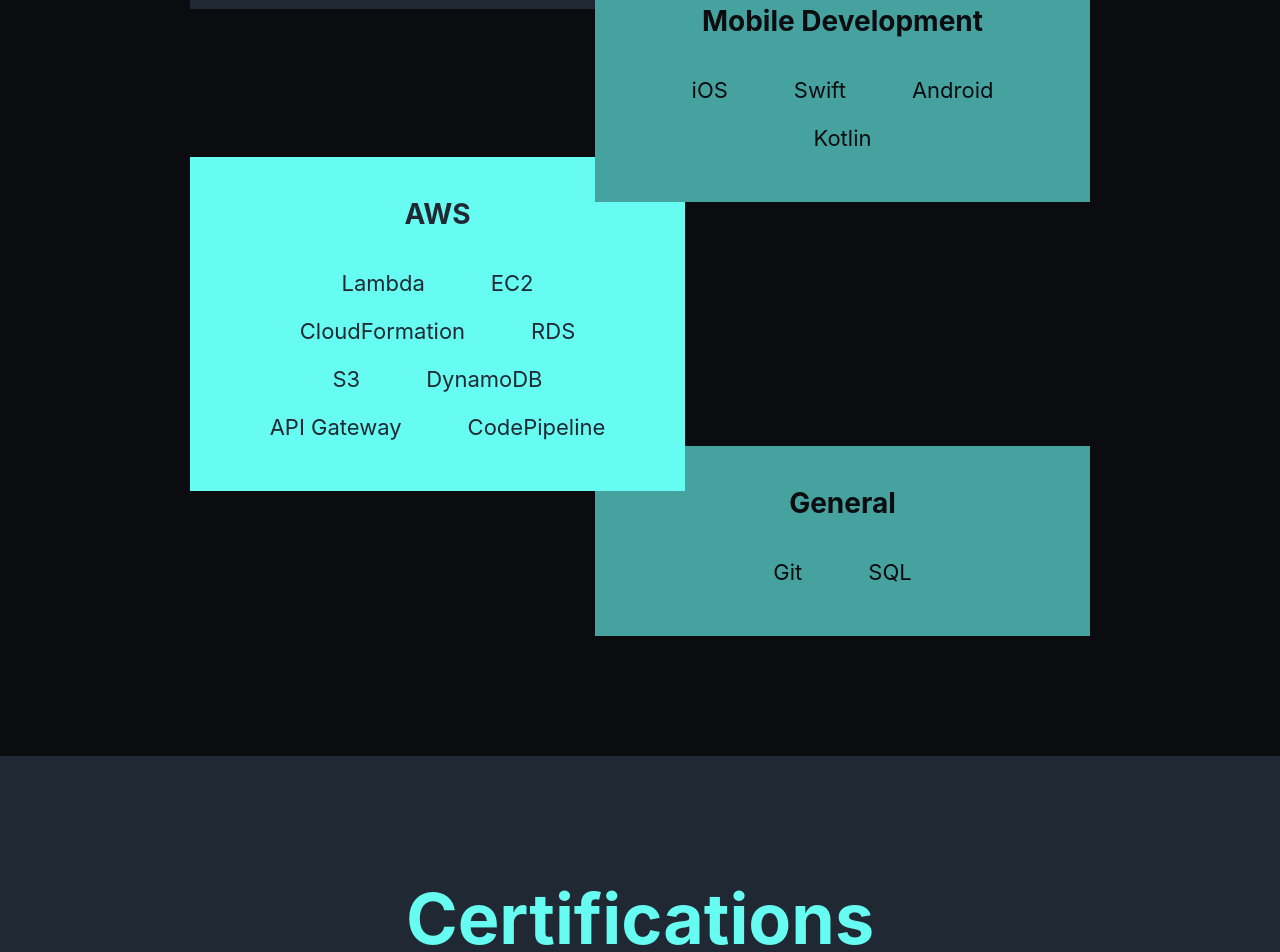
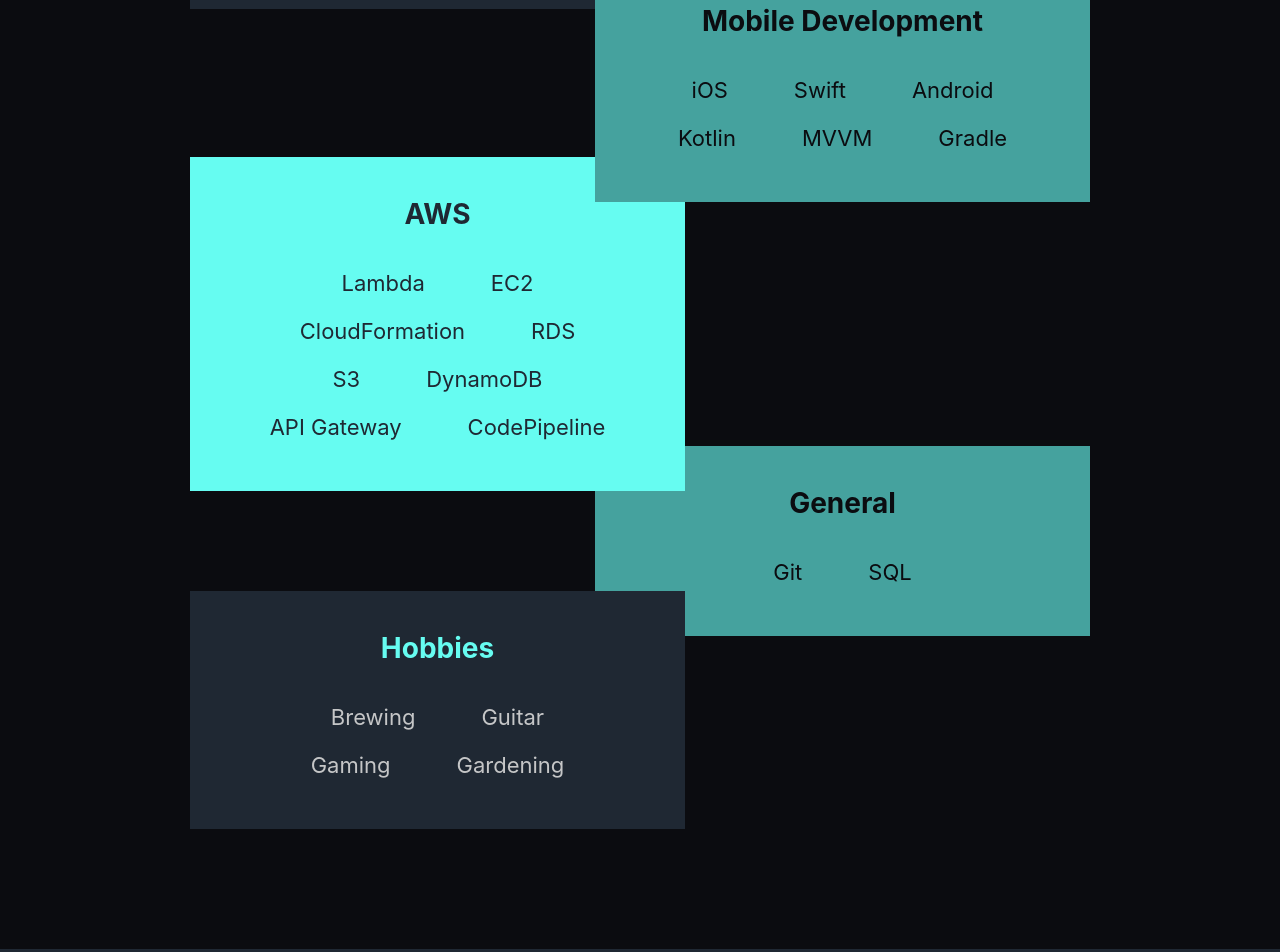
Before and after one commit to zstrangeway/portfolio, a Next.js app: page / in a window 1280 px wide. Shown: the part 1400-2352 px from the top of the page. Built offline with nearby package versions, Linux system fonts and the light colour scheme.

Commit message:
update skills

```diff
--- a/components/Skills.tsx
+++ b/components/Skills.tsx
@@ -50,7 +50,7 @@
   },
   {
     subject: "Mobile Development",
-    skills: ["iOS", "Swift", "Android", "Kotlin"],
+    skills: ["iOS", "Swift", "Android", "Kotlin", "MVVM", "Gradle"],
   },
   {
     subject: "AWS",
@@ -69,4 +69,8 @@
     subject: "General",
     skills: ["Git", "SQL"],
   },
+  {
+    subject: "Hobbies",
+    skills: ["Brewing", "Guitar", "Gaming", "Gardening"],
+  },
 ];
--- a/styles/Skills.module.scss
+++ b/styles/Skills.module.scss
@@ -45,6 +45,11 @@
           z-index: 1;
         }
 
+        &:nth-child(5) {
+          @extend .skillset_theme_secondary_background;
+          z-index: 2;
+        }
+
         .skills_skillset_title {
           text-align: center;
           font-size: 1.4rem;
```
